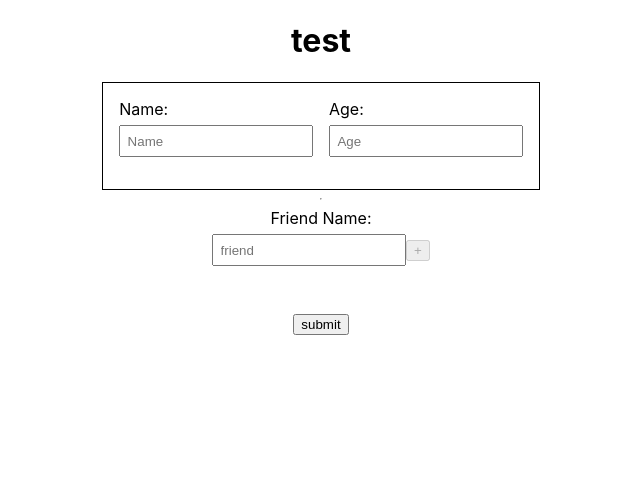
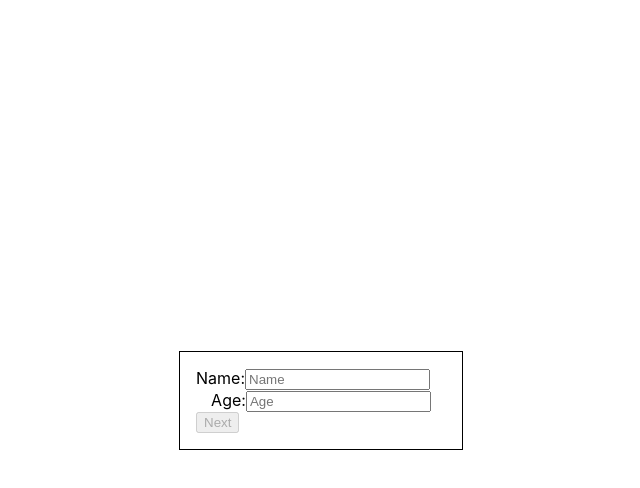
Before and after one commit to ryee-dev/hum-assessment-2, a React (Create React App) app: page / in a window 1280 px wide. Shown: the top 488 px of the page, without its empty margins (319-959 px from the left). Built offline with nearby package versions, Linux system fonts and the light colour scheme.

Commit message:
fixes remove friend functionality

```diff
--- a/src/App.tsx
+++ b/src/App.tsx
@@ -2,11 +2,15 @@ import React, { useState, useEffect } from 'react';
 import styled from 'styled-components';
 import { Flex } from 'rebass';
 import './App.css';
-import Form from './components/Form';
-import Friends from './components/Friends';
+// import Form from './components/Form';
+// import Friends from './components/Friends';
+import SlideA from './views/SlideA';
+import SlideB from './views/SlideB';
+import SlideC from './views/SlideC';
 // import Button from './components/Button';
 
 const App = () => {
+  const [slide, setSlide] = useState(1);
   const [data, setData] = useState({
     name: '',
     age: 0,
@@ -29,26 +33,27 @@ const App = () => {
   const handleAddFriend = () => {
     // @ts-ignore
     setFriends([...friends, friendName]);
+    setFriendName('');
+    // console.log('friends:', friends);
   };
 
   const handleSubmitForm = (e: { preventDefault: () => void }) => {
     e.preventDefault();
     setTimeout(() => {
+      setSlide(slide + 1);
       setIsSubmitted(true);
+      // setFriends(friends);
+      setData({
+        name: name,
+        age: age,
+        friends,
+      });
     }, 1000);
     // setIsSubmitted(true);
   };
 
   useEffect(() => {
-    // setTimeout(
-    //   setData({
-    //     name: name,
-    //     age: age,
-    //     friends,
-    //   }),
-    //   2000
-    // );
-    // setFriends(friends);
+    // setFriends([...friends]);
 
     setData({
       name: name,
@@ -56,60 +61,45 @@ const App = () => {
       friends,
     });
 
-    console.log('friends:', data.friends);
-    setFriendName('');
-
-    // setFriends(data.friends);
-  }, [name, age, friends]);
+    console.log('data.friends:', data.friends);
+  }, []);
 
   return (
     <AppShell className="App">
-      <h1>test</h1>
-      <FormContainer>
-        <Form setName={setName} setAge={setAge} />
-        <hr />
+      <SlideWrapper>
+        {slide === 1 && (
+          <SlideA
+            setAge={setAge}
+            setName={setName}
+            setSlide={setSlide}
+            slide={slide}
+            name={name}
+            age={age}
+          />
+        )}
 
-        <label>Friend Name:</label>
-        <div className="row">
-          <input
-            name="friend-A"
-            type="string"
-            placeholder="friend"
-            onChange={handleFriendName}
-            value={friendName}
+        {slide === 2 && (
+          <SlideB
+            friendName={friendName}
+            handleAddFriend={handleAddFriend}
+            handleFriendName={handleFriendName}
+            handleSubmitForm={handleSubmitForm}
+            friends={friends}
+            setFriends={setFriends}
+            setData={setData}
           />
-          <button onClick={handleAddFriend} disabled={!friendName}>
-            +
-          </button>
-        </div>
-        <Friends
-          friends={friends}
-          setFriends={setFriends}
-          friendName={friendName}
-          setData={setData}
-        />
+        )}
 
-        {/*<Button size={1} color="primary" text="Add Friend" type="button" onClick={handleAddFriend} />*/}
-        <button type="submit" onClick={handleSubmitForm}>
-          submit
-        </button>
-      </FormContainer>
-
-      {name && age && isSubmitted && (
-        <Flex
-          alignItems="center"
-          justifyContent="center"
-          flexDirection="column"
-        >
-          <p>name: {name}</p>
-          <p>age: {age}</p>
-          {friends.map(friend => (
-            <div className="row">
-              <p>{friend}</p>
-            </div>
-          ))}
-        </Flex>
-      )}
+        {slide === 3 && (
+          <SlideC
+            name={name}
+            friends={friends}
+            age={age}
+            isSubmitted={isSubmitted}
+            setSlide={setSlide}
+          />
+        )}
+      </SlideWrapper>
     </AppShell>
   );
 };
@@ -118,6 +108,8 @@ export default App;
 
 const AppShell = styled(Flex)`
   width: 100%;
+  height: 100vh;
+  overflow: hidden;
   //max-width: 500px;
 
   align-items: center;
@@ -126,33 +118,10 @@ const AppShell = styled(Flex)`
   flex-direction: column;
 `;
 
-const FormContainer = styled.div`
-  display: flex;
+const SlideWrapper = styled(Flex)`
   align-items: center;
   justify-content: center;
   flex-direction: column;
-
-  div {
-    display: flex;
-    width: 100%;
-
-    &.row {
-      //width: 100%;
-      margin-bottom: 0.6rem;
-      align-items: center;
-      justify-content: center;
-    }
-
-    &.column {
-      align-items: flex-start;
-      justify-content: space-evenly;
-      flex-direction: column;
-      //margin: 0 0.4rem;
-    }
-  }
-
-  input {
-    margin: 0.4rem 0;
-    padding: 0.4rem;
-  }
+  height: 100%;
+  width: 100%;
 `;
--- a/src/components/Friends.tsx
+++ b/src/components/Friends.tsx
@@ -1,4 +1,4 @@
-import React, { useEffect, useState } from 'react';
+import React, { useEffect } from 'react';
 import styled from 'styled-components';
 import { Flex } from 'rebass';
 // import Button from './Button';
@@ -6,46 +6,29 @@ import { Flex } from 'rebass';
 interface FriendProps {
   friends: string[];
   setFriends: Function;
+  setData: Function;
   friendName: string;
-  setData: Function;
-  // handleRemoveFriend: Function;
 }
 
 const Friends: React.FC<FriendProps> = (props: FriendProps) => {
-  const { friends, friendName, setData } = props;
-  // console.log(name, age, friends);
-  const [updatedFriends, setUpdatedFriends] = useState([]);
+  const { friends, setFriends } = props;
 
-  const handleRemoveFriend = () => {
-    // const newFriends
-
-    setUpdatedFriends(
-      // @ts-ignore
-      friends.splice(friends.findIndex(i => friends[i] === friendName), 1)
-    );
-    // setFriends(updatedFriends);
-    setData({
-      friends: updatedFriends,
-    });
-    // console.log(friends);
+  const handleRemoveFriend = (name: string) => {
+    setFriends(friends.filter(friend => friend !== name));
   };
 
   useEffect(() => {
-    // console.log(friends.length);
-  }, [friends, updatedFriends]);
+    console.log(friends);
+  }, []);
 
   return (
     <FriendsContainer>
       {friends && (
         <ul>
-          {friends.map(name => (
-            <div>
+          {friends.map((name, i) => (
+            <div key={i}>
               <li>{name}</li>
-              <button
-                // @ts-ignore
-                onClick={() => handleRemoveFriend()}
-                type="button"
-              >
+              <button onClick={() => handleRemoveFriend(name)} type="button">
                 -
               </button>
             </div>
--- /dev/null
+++ b/src/views/SlideA.tsx
@@ -0,0 +1,85 @@
+import React, { useEffect } from 'react';
+// import styled from 'styled-components';
+// import { Flex } from 'rebass';
+// import Form from '../components/Form';
+import styled from 'styled-components';
+import { Flex } from 'rebass';
+
+interface SlideAProps {
+  setName: Function;
+  setAge: Function;
+  setSlide: Function;
+  slide: number;
+  age: number;
+  name: string;
+}
+
+const SlideA: React.FC<SlideAProps> = (props: SlideAProps) => {
+  const { setName, setAge, setSlide, slide, name, age } = props;
+
+  const handleNameInput = (e: { target: { value: string } }) => {
+    setName(e.target.value);
+  };
+
+  const handleAgeInput = (e: { target: { value: number } }) => {
+    setAge(e.target.value);
+  };
+
+  useEffect(() => {
+    // console.log(slide, name, age);
+  }, []);
+
+  return (
+    <>
+      <FormContainer>
+        <div className="row">
+          <div className="column" style={{ marginRight: '1rem' }}>
+            <label>Name:</label>
+            <input
+              name="name"
+              type="text"
+              placeholder="Name"
+              onChange={handleNameInput}
+            />
+          </div>
+          <div className="column">
+            <label>Age:</label>
+            <input
+              name="age"
+              type="number"
+              placeholder="Age"
+              // @ts-ignore
+              onChange={handleAgeInput}
+            />
+          </div>
+        </div>
+        <button
+          onClick={() => setSlide(slide + 1)}
+          disabled={name === '' && age === 0}
+        >
+          Next
+        </button>
+      </FormContainer>
+    </>
+  );
+};
+
+export default SlideA;
+
+const FormContainer = styled(Flex)`
+  display: flex;
+  max-width: 800px;
+  max-height: 600px;
+  //width: 100%;
+  padding: 1rem;
+  border: 1px solid black;
+  align-items: flex-start;
+  justify-content: space-evenly;
+  flex-direction: column;
+`;
+
+// const InputContainer = styled(Flex)`
+//   align-items: center;
+//   justify-content: center;
+//   flex-direction: column;
+// `;
--- /dev/null
+++ b/src/views/SlideB.tsx
@@ -0,0 +1,101 @@
+import React from 'react';
+import Friends from '../components/Friends';
+import styled from 'styled-components';
+// import styled from 'styled-components';
+// import { Flex } from 'rebass';
+
+interface SlideBProps {
+  handleFriendName: Function;
+  handleAddFriend: Function;
+  friendName: string;
+  friends: string[];
+  setFriends: Function;
+  setData: Function;
+  handleSubmitForm: Function;
+}
+
+const SlideB: React.FC<SlideBProps> = (props: SlideBProps) => {
+  const {
+    handleFriendName,
+    friendName,
+    handleAddFriend,
+    friends,
+    setFriends,
+    setData,
+    handleSubmitForm,
+  } = props;
+
+  return (
+    <>
+      <label>Friend Name:</label>
+      <div className="row">
+        <input
+          name="friend-A"
+          type="string"
+          placeholder="friend"
+          // @ts-ignore
+          onChange={handleFriendName}
+          value={friendName}
+        />
+        <button
+          // @ts-ignore
+          onClick={handleAddFriend}
+          disabled={!friendName}
+        >
+          +
+        </button>
+      </div>
+      <div className="row">
+        <FormContainer>
+          <hr />
+          <Friends
+            friends={friends}
+            setFriends={setFriends}
+            friendName={friendName}
+            setData={setData}
+          />
+          <button
+            type="submit"
+            // @ts-ignore
+            onClick={handleSubmitForm}
+          >
+            submit
+          </button>
+        </FormContainer>
+      </div>
+    </>
+  );
+};
+
+export default SlideB;
+
+const FormContainer = styled.div`
+  display: flex;
+  align-items: center;
+  justify-content: center;
+  flex-direction: column;
+
+  div {
+    display: flex;
+    width: 100%;
+
+    &.row {
+      //width: 100%;
+      margin-bottom: 0.6rem;
+      align-items: center;
+      justify-content: center;
+    }
+
+    &.column {
+      align-items: flex-start;
+      justify-content: space-evenly;
+      flex-direction: column;
+      //margin: 0 0.4rem;
+    }
+  }
+
+  input {
+    margin: 0.4rem 0;
+    padding: 0.4rem;
+  }
+`;
--- /dev/null
+++ b/src/views/SlideC.tsx
@@ -0,0 +1,37 @@
+import React from 'react';
+// import styled from 'styled-components';
+import { Flex } from 'rebass';
+
+interface SlideCProps {
+  age: number;
+  name: string;
+  isSubmitted: boolean;
+  friends: string[];
+  setSlide: Function;
+}
+
+const SlideC: React.FC<SlideCProps> = (props: SlideCProps) => {
+  const { age, name, isSubmitted, friends, setSlide } = props;
+  return (
+    <>
+      {name && age && isSubmitted && (
+        <Flex
+          alignItems="center"
+          justifyContent="center"
+          flexDirection="column"
+        >
+          <p>name: {name}</p>
+          <p>age: {age}</p>
+          {friends.map((friend, i) => (
+            <div key={i} className="row">
+              <p>{friend}</p>
+            </div>
+          ))}
+        </Flex>
+      )}
+      <button onClick={() => setSlide(1)}>Start Over</button>
+    </>
+  );
+};
+
+export default SlideC;
```
